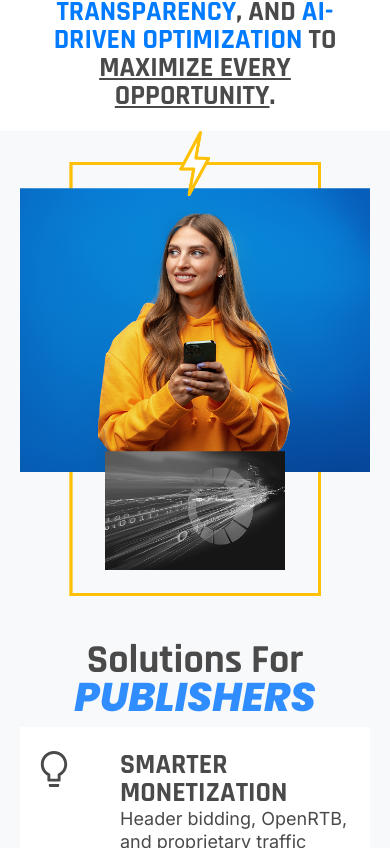
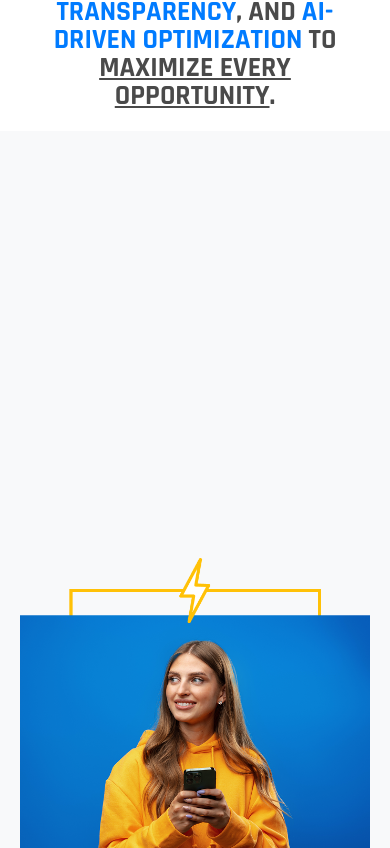
Before and after one commit to jwong65/vite-react-site, a React (Vite) app: page / in a window 390 px wide. Shown: the part 796-1644 px from the top of the page. Built offline with nearby package versions, Linux system fonts and the light colour scheme.

Commit message:
Added inline styling so that images are more centered on more vertical mobile devices that have the left/right home content alignment

```diff
--- a/src/pages/Home.jsx
+++ b/src/pages/Home.jsx
@@ -83,15 +83,48 @@ export default function Home() {
                 <Button type='primary' className='redirect'>Learn More</Button>
             </Link>
         </div>
-        <div className='right-content-home'>
-            <img src={graphicImage1}  />
+        <div className='right-content-home'
+                style={{
+                display: 'flex',
+                alignItems: 'center',
+                justifyContent: 'center',
+                height: '100%' }}
+        >
+            <img src={graphicImage1}
+                style={{
+                width: 'auto',
+                maxWidth: '100%',
+                height: 'auto',
+                minHeight: '450px',
+                objectFit: 'contain',
+                display: 'block',
+                margin: '0 auto'
+                }}
+            />
         </div>
     </div>
     </div>
     <div className='home-container-3-wrapper'>
     <div className='home-container-3'>
-        <div className='left-content-home'>
-            <img src={graphicImage2} />
+        <div className='left-content-home'
+            style={{
+                display: 'flex',
+                alignItems: 'center',
+                justifyContent: 'center',
+                height: '100%'
+            }}
+        >
+            <img src={graphicImage2}
+             style={{
+                width: 'auto',
+                maxWidth: '100%',
+                height: 'auto',
+                minHeight: '450px',
+                objectFit: 'contain',
+                display: 'block',
+                margin: '0 auto'
+              }}
+            />
         </div>
         <div className='right-content-home'>
         <div className='text-container-left'>
--- a/src/pages/home.css
+++ b/src/pages/home.css
@@ -451,38 +451,12 @@
     }
 
     .home-container-3 {
-        flex-direction: column;
+        flex-direction: row;
         align-items: center;
         width: 100%;
         padding: 2rem;
+        align-items: stretch;
       }
-      .right-content-home img,
-      .left-content-home img {
-          width: 100%;
-          height: auto;
-          max-height: 100%;
-          object-fit: contain;
-      }
-      .home-container-3:first-of-type .right-content-home {
-        display: flex;
-        align-items: center;
-        justify-content: center;
-    }
-
-    .home-container-3:first-of-type .right-content-home img {
-        width: 100%;
-        height: auto;
-    }
-    .home-container-3:nth-of-type(2) .left-content-home {
-        display: flex;
-        align-items: center;
-        justify-content: center;
-    }
-
-    .home-container-3:nth-of-type(2) .left-content-home img {
-        width: 100%;
-        height: auto;
-    }
 
       .left-content-home, .right-content-home {
         max-width: 50%;
```
